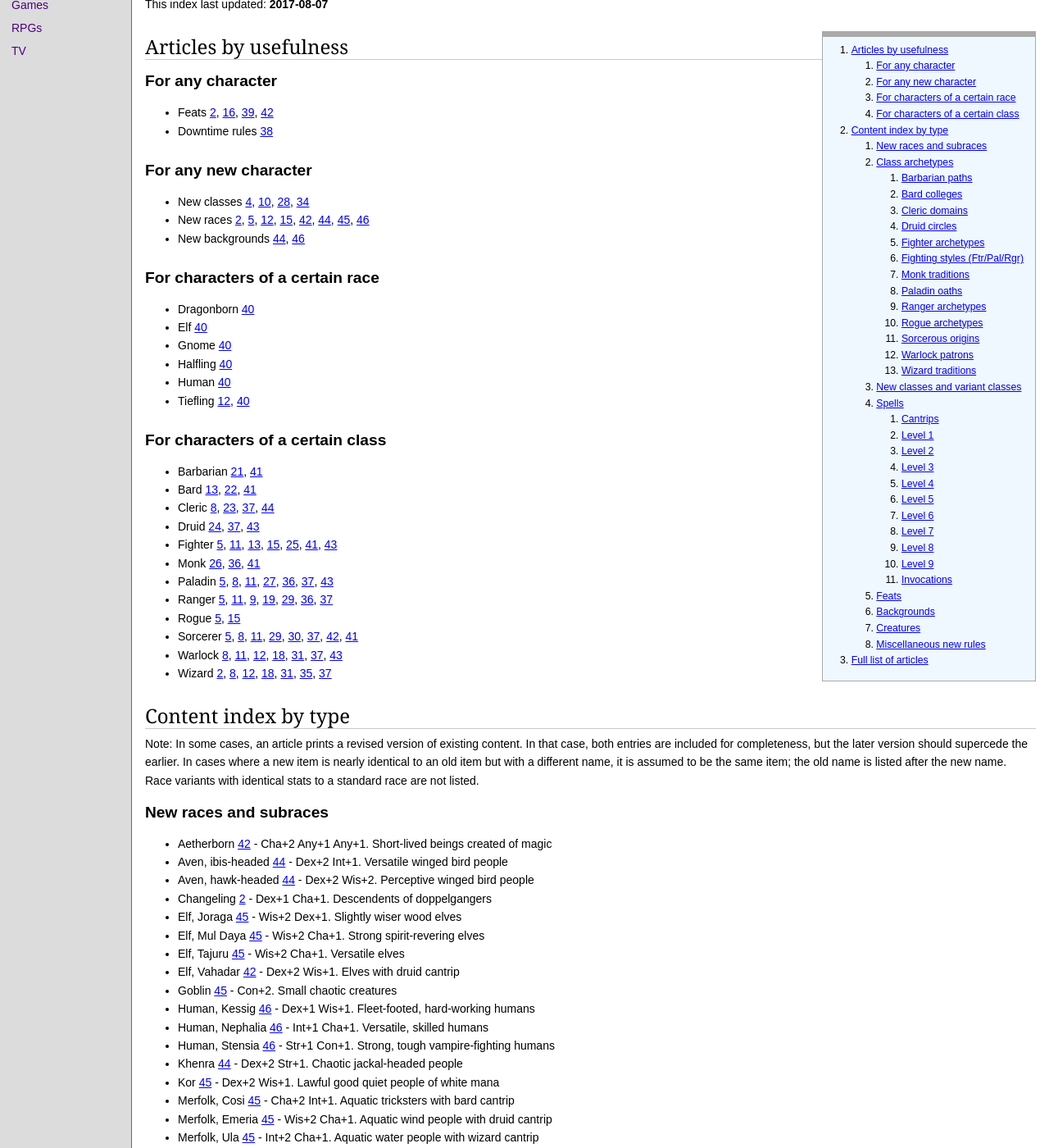
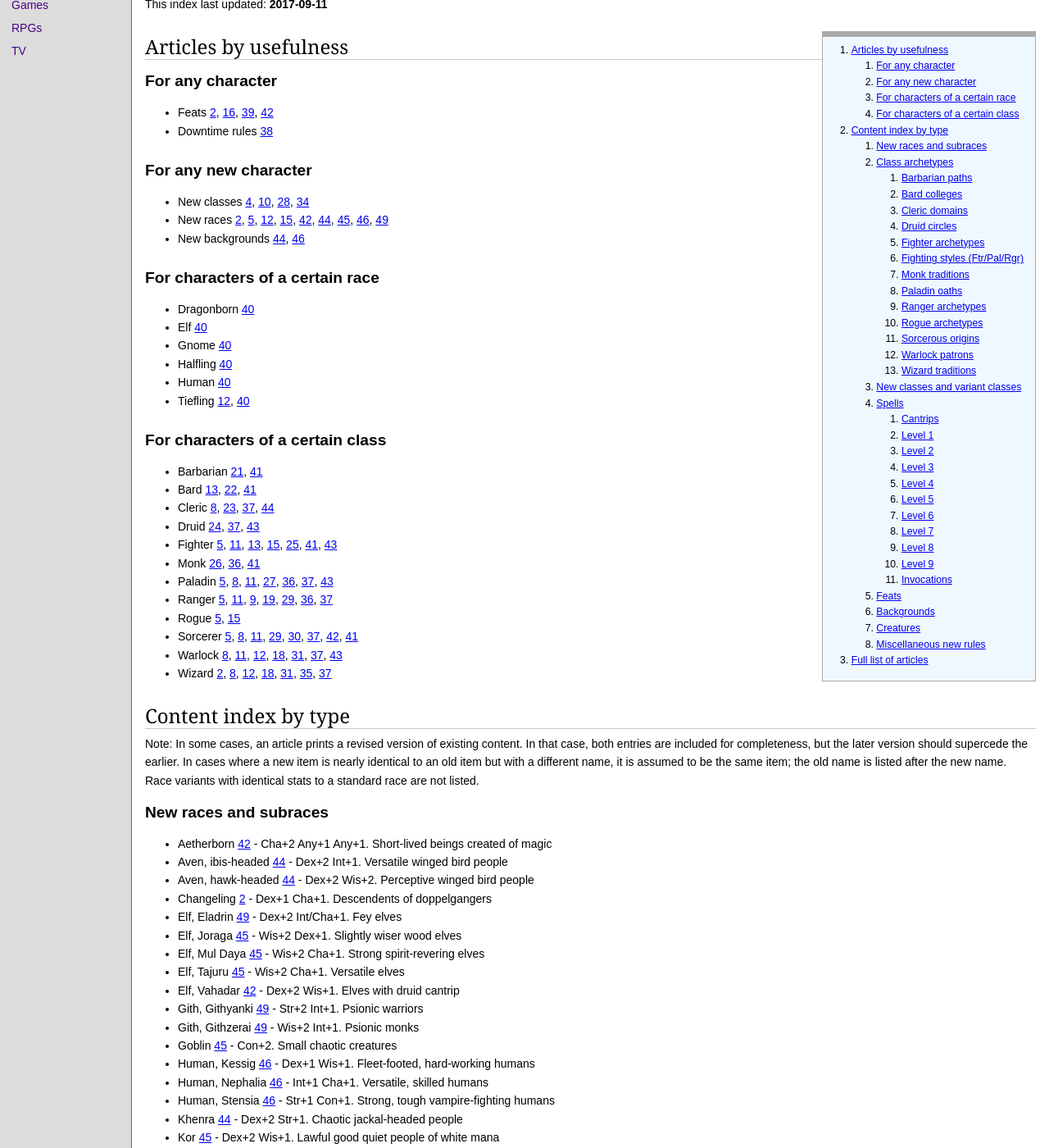
Before and after one commit to orbitalflower/orbitalflower.github.io, a Jekyll site: the page built from _posts/2017-06-21-5e-unearthed-arcana-index.md, in a window 1280 px wide and 1400 px high, scrolled down 193 px. Shown: the whole window at 82% size. Built offline with Jekyll 4.4.1, drawn with Linux system fonts in a browser that asks for light colours; some of the changed text lies outside the part shown.

Commit message:
UA: Eladrin and Gith

```diff
--- a/_posts/2017-06-21-5e-unearthed-arcana-index.md
+++ b/_posts/2017-06-21-5e-unearthed-arcana-index.md
@@ -1,14 +1,14 @@
 ---
 title: D&D 5e Unearthed Arcana index
 categories: rpg resources
-updated: 2017-08-07
+updated: 2017-09-11
 ---
 
 This is an index of official free online D&D 5e content, primarily Unearthed
 Arcana material.
 
 This index last updated: <b>
-2017-08-07
+2017-09-11
 </b>
 
 1. Table of Contents
@@ -22,7 +22,7 @@ This index last updated: <b>
 
 ### For any new character
 - New classes [4][], [10][], [28][], [34][]
-- New races [2][], [5][], [12][], [15][], [42][], [44][], [45][], [46][]
+- New races [2][], [5][], [12][], [15][], [42][], [44][], [45][], [46][], [49][]
 - New backgrounds [44][], [46][]
 
 ### For characters of a certain race
@@ -61,10 +61,13 @@ standard race are not listed.
 - Aven, ibis-headed [44][] - Dex+2 Int+1. Versatile winged bird people
 - Aven, hawk-headed [44][] - Dex+2 Wis+2. Perceptive winged bird people
 - Changeling [2][] - Dex+1 Cha+1. Descendents of doppelgangers
+- Elf, Eladrin [49][] - Dex+2 Int/Cha+1. Fey elves
 - Elf, Joraga [45][] - Wis+2 Dex+1. Slightly wiser wood elves
 - Elf, Mul Daya [45][] - Wis+2 Cha+1. Strong spirit-revering elves
 - Elf, Tajuru [45][] - Wis+2 Cha+1. Versatile elves
 - Elf, Vahadar [42][] - Dex+2 Wis+1. Elves with druid cantrip
+- Gith, Githyanki [49][] - Str+2 Int+1. Psionic warriors
+- Gith, Githzerai [49][] - Wis+2 Int+1. Psionic monks
 - Goblin [45][] - Con+2. Small chaotic creatures
 - Human, Kessig [46][] - Dex+1 Wis+1. Fleet-footed, hard-working humans
 - Human, Nephalia [46][] - Int+1 Cha+1. Versatile, skilled humans
@@ -423,6 +426,7 @@ standard race are not listed.
 46. [Plane Shift: Innistrad][46]
 47. [Greyhawk Initiative][47]
 48. [Three-Pillar Experience][48]
+49. [Eladrin and Gith][49]
 
 [1]:  http://dnd.wizards.com/articles/features/my-new-d20-modern-campaign "My New d20 Modern Campaign"
 [2]:  https://media.wizards.com/2015/downloads/dnd/UA_Eberron_v1.1.pdf "Eberron"
@@ -472,3 +476,4 @@ standard race are not listed.
 [46]: https://d1bf78c87087c77d76ca-be4120a00702a7d33079a120750230c5.ssl.cf1.rackcdn.com/Plane%20Shift%20Innistrad%20SFG_2.pdf "Plane Shift: Innistrad"
 [47]: https://media.wizards.com/2017/dnd/downloads/UAGreyhawkInitiative.pdf "Greyhawk Initiative"
 [48]: https://media.wizards.com/2017/dnd/downloads/UA-ThreePillarXP.pdf "Three-Pillar Experience"
+[49]: https://media.wizards.com/2017/dnd/downloads/UA-Eladrin-Gith.pdf "Eladrin and Gith"
```
